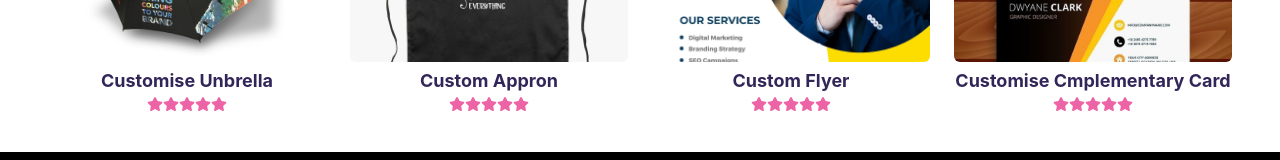
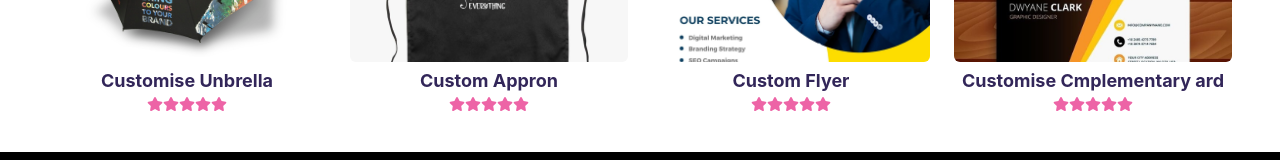
Before and after one commit to anyanwufrancis/Simplelinkprintingpress, a React (Vite) app: page / in a window 1280 px wide. Shown: the part 3847-4007 px from the top of the page. Built offline with nearby package versions, Linux system fonts and the light colour scheme.

Commit message:
updated layout

```diff
--- a/src/Components/Home.tsx
+++ b/src/Components/Home.tsx
@@ -418,10 +418,10 @@ const Home = () => {
                 bg="blackAlpha.600"
                 opacity={0}
                 _hover={{ opacity: 1 }}
-                transition="opacity 0.3s ease"
+                // transition="opacity 0.3s ease"
                 display="flex"
                 flexDirection="column"
-                justify="space-between"
+                // justify="space-between"
               >
                 <Flex justify="flex-end" p={3}>
                   <Icon
@@ -535,7 +535,7 @@ const Home = () => {
       { img: "Umbrella.jpg", title: "Customise Unbrella" },
       { img: "appron.jpg", title: "Custom Appron" },
       { img: "flyer.jpg", title: "Custom Flyer" },
-      { img: "Complementary-Card1.jpg", title: "Customise Cmplementary Card" },
+      { img: "Complementary-Card1.jpg", title: "Customise Cmplementary ard" },
     ].map((item, idx) => (
       <Box key={idx} textAlign="center">
         <Box
```
